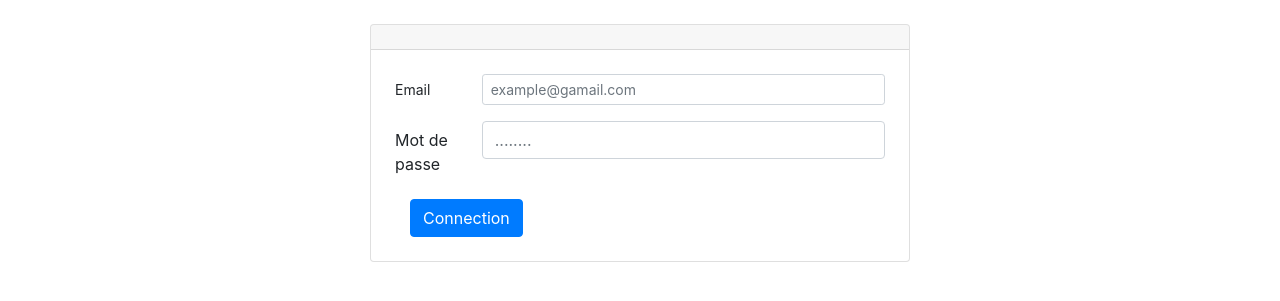
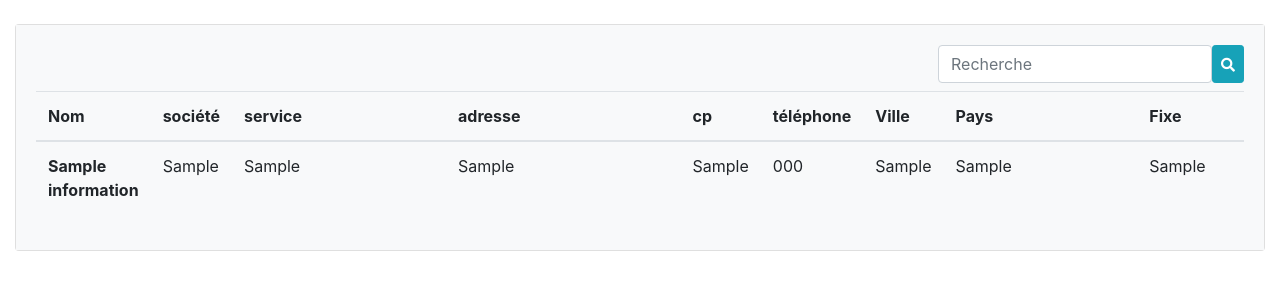
Before and after one commit to zakaria-batty/Gestion-d-annuaire, a PHP site: page / in a window 1280 px wide. Shown: the top 301 px of the page. Run offline with PHP 8.4, Linux system fonts and the light colour scheme; tables that the repository leaves empty or names only in its code hold one stand-in row (values such as "Sample post"); some libraries are stand-ins or nearby versions.

Commit message:
modified

```diff
--- a/index.php
+++ b/index.php
@@ -1,58 +1,87 @@
 <?php
 include('view/include/header.php');
 include('database/db.php');
-
-if (isset($_POST['submit'])) :
-
-    $email = htmlentities($_POST['email']);
-    $password = htmlentities($_POST['password']);
-
-    $query = "SELECT * FROM login WHERE email = '$email' AND password = '$password'";
-    $run = mysqli_query($db, $query);
-
-    $result = mysqli_fetch_array($run);
-    if ($result) {
-        $_SESSION['username'] = $result['nom'];
-        header("location:view/home.php");
-    } else {
-        header("location:index.php?message=err");
-    }
-endif;
 ?>
 
-<div class="container">
-    <div class="row">
-        <div class="col-md-6 mx-auto mt-4">
+<div class="container-fluid">
+    <div class="row my-4">
+        <div class="col-md-12 mx-auto">
             <div class="card">
-                <div class="card-header">
-                    <?php
-                    if (isset($_GET['message']) && $_GET['message'] == 'err') :
-                        echo "<div class='alert alert-danger'>Veuillez réessayer</div>";
-                    endif;
-                    ?>
+                <div class="card-body bg-light">
+
+                        <?php
+                        // searsh
+                        if (isset($_POST['find'])) :
+                            $search = $_POST['search'];
+                            $query = "SELECT * FROM `informations` WHERE CONCAT(`nom`, `societe`,`adresse`, `cp`, `ville`, `pays`) LIKE '%" . $search . "%'";
+                            $run = mysqli_query($db, $query);
+                        else :
+                            $query = "SELECT * FROM `informations`";
+                            $run = mysqli_query($db, $query);;
+                        endif;
+                        ?>
+                        <form method="post" class="float-right mb-2 d-flex flex-row" action="">
+                            <input type="text" name="search" placeholder="Recherche" class="form-control">
+                            <button class="btn btn-info btn-sm" name="find" type="submit"><i class="fas fa-search"></fas-search></i></button>
+                        </form>
+
+                    <div class="table-responsive">
+                        <?php
+                        if (isset($_GET['message']) && $_GET['message'] == 'ajouter') :
+                            echo "<div class='alert alert-success'>les informations ajouter a été avec succès</div>";
+                        elseif (isset($_GET['message']) && $_GET['message'] == 'update') :
+                            echo "<div class='alert alert-success'>les informations modifié a été avec succès</div>";
+                        elseif (isset($_GET['message']) && $_GET['message'] == 'delete') :
+                            echo "<div class='alert alert-danger'>les informations supprimé a été avec succès</div>";
+                        elseif (isset($_GET['message']) && $_GET['message'] == 'commentaire') :
+                            echo "<div class='alert alert-success'>le commentaire ajouter a été avec succès</div>";
+                        endif;
+                        ?>
+                        <table class="table table-hover">
+                            <thead>
+                                <tr>
+                                    <th scope="col">Nom</th>
+                                    <th scope="col">société</th>
+                                    <th scope="col" style="padding-right: 9rem;">service</th>
+                                    <th scope="col" style="padding-right: 10rem;">adresse</th>
+                                    <th scope="col">cp</th>
+                                    <th scope="col">téléphone</th>
+                                    <th scope="col">Ville</th>
+                                    <th scope="col" style="padding-right: 9rem;">Pays</th>
+                                    <th scope="col" style="padding-right: 9rem;">Fixe</th>
+                                    <th scope="col">Fax</th>
+                                    <th scope="col">Email</th>
+                                    <th scope="col">Commentaire</th>
+                                    <th scope="col" style="padding-right: 18rem;"></th>
+                                </tr>
+                            </thead>
+                            <tbody>
+                                <?php
+                                while ($search = mysqli_fetch_array($run)) {
+                                ?>
+                                    <tr>
+                                        <th scope="row"><?= $search['nom'] ?></th>
+                                        <td><?= $search['societe'] ?></td>
+                                        <td><?= $search['service'] ?></td>
+                                        <td><?= $search['adresse'] ?></td>
+                                        <td><?= $search['cp'] ?></td>
+                                        <td><?= $search['telephone'] ?></td>
+                                        <td><?= $search['ville'] ?></td>
+                                        <td><?= $search['pays'] ?></td>
+                                        <td><?= $search['fixe'] ?></td>
+                                        <td><?= $search['fax'] ?></td>
+                                        <td><?= $search['email'] ?></td>
+                                        <td><?= $search['commentaire'] ?></td>
+                                    </tr>
+                                <?php } ?>
+                            </tbody>
+                        </table>
+                    </div>
                 </div>
-                <form method="post" class="p-4">
-                    <div class="form-group row">
-                        <label for="email" class="col-sm-2 col-form-label col-form-label-sm">Email</label>
-                        <div class="col-sm-10">
-                            <input type="email" class="form-control form-control-sm" name="email" placeholder="example@gamail.com">
-                        </div>
-                    </div>
-                    <div class="form-group row">
-                        <label for="password" class="col-sm-2 col-form-label">Mot de passe</label>
-                        <div class="col-sm-10">
-                            <input type="password" class="form-control" name="password" placeholder="........">
-                        </div>
-                    </div>
-                    <div class="col-auto">
-                        <button type="submit" name="submit" class="btn btn-primary">Connection</button>
-                    </div>
-                </form>
             </div>
         </div>
     </div>
 </div>
-
 <?php
-include('view/include/footer.php');
+include('view/include/header.php');
 ?>
--- a/view/checking.php
+++ b/view/checking.php
@@ -12,7 +12,7 @@ if (isset($_POST['delete'])) {
 
 // delete all
 if (isset($_POST['deleteall'])) {
-    $id = $_POST['deleteall'];
+    // $id = $_POST['deleteall'];
     $query = "DELETE FROM `informations`";
     $run = mysqli_query($db, $query);
     if ($run) {
--- a/view/include/header.php
+++ b/view/include/header.php
@@ -1,3 +1,4 @@
+
 <!DOCTYPE html>
 <html lang="en">
 
--- /dev/null
+++ b/view/logout.php
@@ -0,0 +1,6 @@
+<?php
+session_start();
+unset($_SESSION['a']);
+unset($_SESSION['passwword']);
+session_destroy();
+header('Location:index.php');
--- a/view/update.php
+++ b/view/update.php
@@ -5,10 +5,13 @@ include('../database/db.php');
 $id = isset($_GET['id']) ? $_GET['id'] : '';
 
 
+
+
+
+
 $query = "SELECT * FROM informations WHERE id='$id'";
 $run = mysqli_query($db, $query);
 $recup = mysqli_fetch_array($run);
-
 if (isset($_POST['submit'])) :
 
     $id = $_POST['id'];
```
Also changed, not shown: view/home.php (+11 -1 lines), view/index.php (added, +65 -0 lines).
